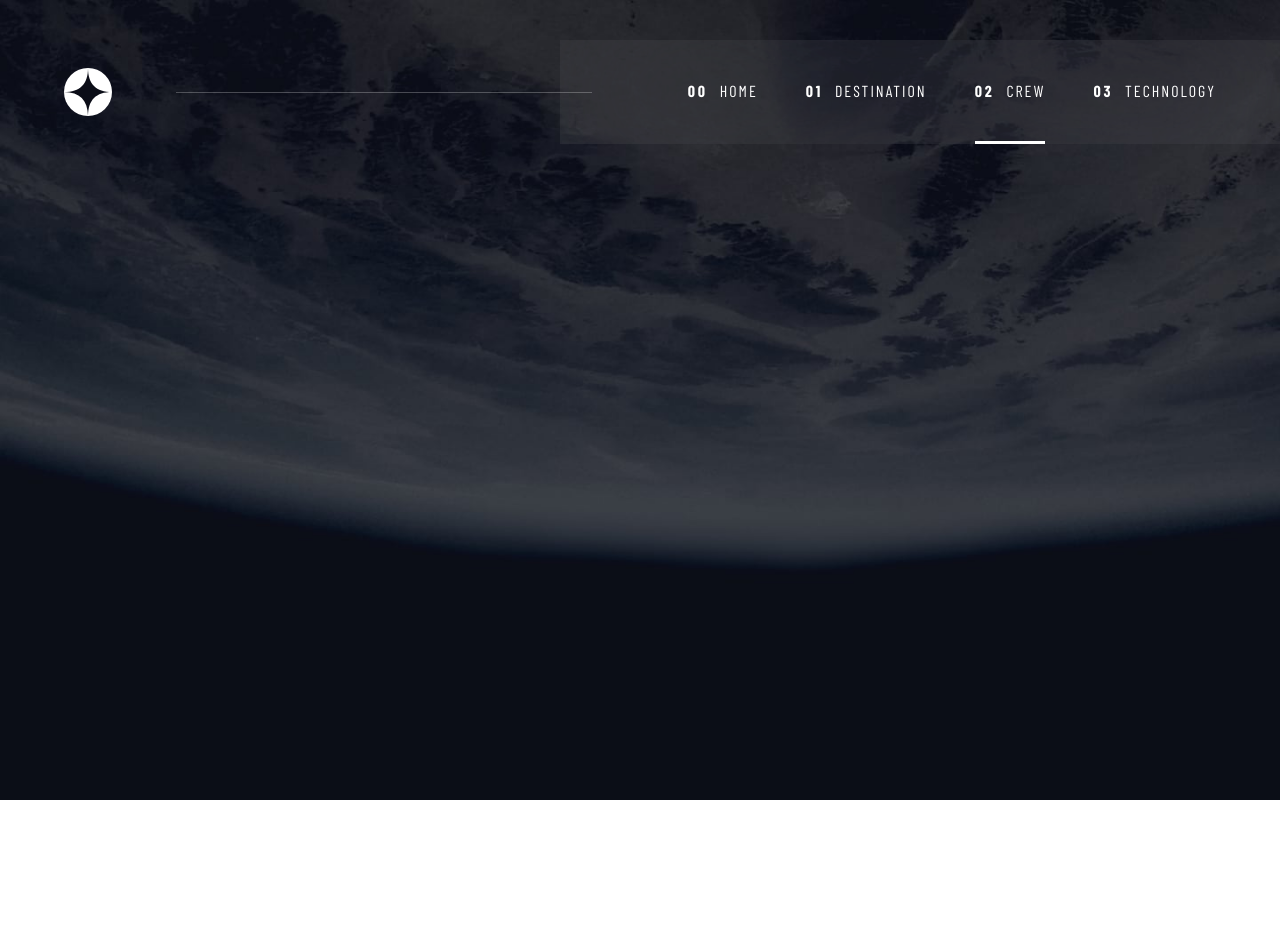
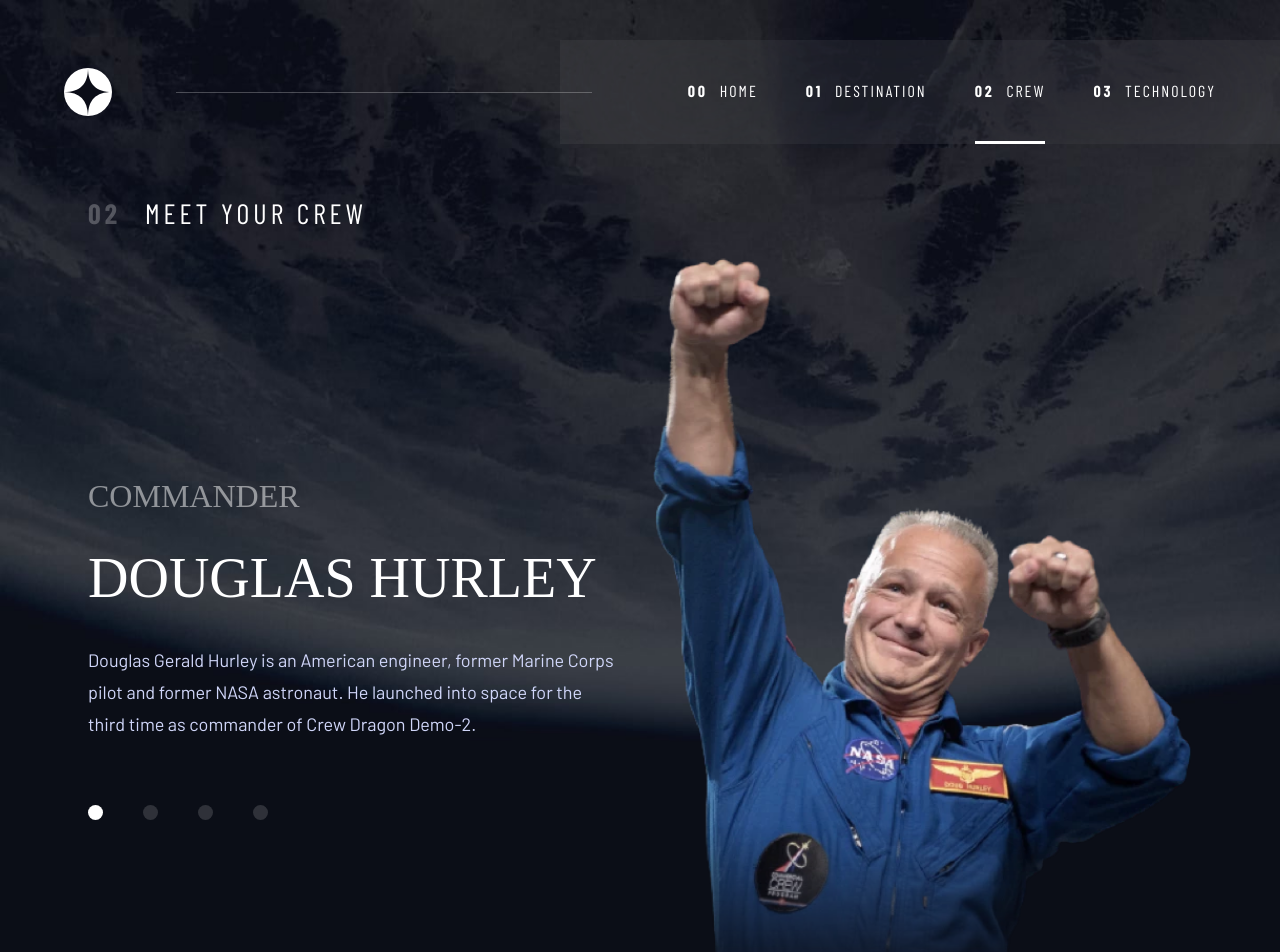
Before and after one commit to TonyFred-code/space-tourism-website, a React (Vite) app: page /crew in a window 1280 px wide. Shown: the top 952 px of the page. Before the commit the page ends 800 px from the top, so only its background shows below. Built offline with nearby package versions, Linux system fonts and the light colour scheme; a web font is replaced by a local one.

Commit message:
feat: add full content and styling for crew page
add slideshow for crewMembers
attach crewMember info from useData

```diff
--- a/src/pages/Crew.jsx
+++ b/src/pages/Crew.jsx
@@ -1,9 +1,125 @@
 import Header from "../components/Header.jsx";
+import { AnimatePresence, motion } from "framer-motion";
+import useData from "../hooks/useData.jsx";
+import { useCallback, useEffect, useRef, useState } from "react";
 
 export default function Crew() {
+  const { crew } = useData();
+  const [activeCrewMemberIndex, setActiveCrewMemberIndex] = useState(0);
+  const activeCrewMember = crew[activeCrewMemberIndex];
+  const intervalRef = useRef(null);
+  const [slideShowPaused, setSlideShowPaused] = useState(false);
+  const slideShowPausedRef = useRef(null);
+  const INTERVAL_DURATION = 5000; // 5 SECONDS
+
+  useEffect(() => {
+    slideShowPausedRef.current = slideShowPaused;
+  }, [slideShowPaused]);
+
+  const startInterval = useCallback(() => {
+    clearInterval(intervalRef.current);
+    intervalRef.current = setInterval(() => {
+      if (!slideShowPausedRef.current) {
+        setActiveCrewMemberIndex((prev) =>
+          prev === crew.length - 1 ? 0 : prev + 1
+        );
+      }
+    }, INTERVAL_DURATION);
+  }, [crew.length]);
+
+  useEffect(() => {
+    function handleVisibilityChange() {
+      setSlideShowPaused(document.hidden);
+    }
+
+    document.addEventListener("visibilitychange", handleVisibilityChange);
+
+    return () =>
+      document.removeEventListener("visibilitychange", handleVisibilityChange);
+  }, []);
+
+  useEffect(() => {
+    if (slideShowPaused) {
+      clearInterval(intervalRef.current);
+      return;
+    }
+    startInterval();
+
+    return () => clearInterval(intervalRef.current);
+  }, [startInterval, slideShowPaused]);
+
+  function updateActiveCrewMemberIndex(index) {
+    setActiveCrewMemberIndex(index);
+    startInterval();
+  }
+
   return (
     <div className="bg-blue-900 bg-[url('/assets/crew/background-crew-mobile.jpg')] md:bg-[url('/assets/crew/background-crew-tablet.jpg')] lg:bg-[url('/assets/crew/background-crew-desktop.jpg')] bg-size-[100%_100%] min-h-screen flex flex-col">
       <Header />
+      <main className="flex-1 p-6 flex flex-col gap-6 lg:py-12 lg:mx-auto lg:max-w-6xl">
+        <h1 className="uppercase flex gap-6 text-white mobile-text-preset-6 justify-center md:justify-start md:tablet-text-preset-5 lg:desktop-text-preset-5">
+          <span className="font-bold opacity-25">02</span>
+          <span>meet your crew</span>
+        </h1>
+        <div
+          className="flex flex-col gap-6 lg:flex-row lg:gap-8"
+          onMouseEnter={() => setSlideShowPaused(true)}
+          onMouseLeave={() => setSlideShowPaused(false)}
+        >
+          <motion.div
+            key={activeCrewMemberIndex}
+            initial={{ opacity: 0, y: 20 }}
+            animate={{ opacity: 1, y: 0 }}
+            exit={{ opacity: 0, y: -20 }}
+            transition={{ duration: 0.3, ease: "easeInOut" }}
+            className="flex-1 flex flex-col gap-6 md:max-w-lg md:mx-auto md:w-full lg:max-w-135 lg:justify-center"
+          >
+            <div className="space-y-6 py-10">
+              <h1 className="flex flex-col gap-2 uppercase items-center lg:items-start md:gap-4">
+                <span className="mobile-text-preset-4 md:tablet-text-preset-4 text-white/50 lg:desktop-text-preset-4">
+                  {activeCrewMember.role}
+                </span>
+                <span className="mobile-text-preset-3 lg:desktop-text-preset-3 md:tablet-text-preset-3 text-white">
+                  {activeCrewMember.name}
+                </span>
+              </h1>
+              <p className="text-blue-300 mobile-text-preset-9 lg:desktop-text-preset-9 md:tablet-text-preset-9 text-center lg:text-left">
+                {activeCrewMember.bio}
+              </p>
+            </div>
+            <div className="flex gap-2 justify-center items-center lg:justify-start lg:gap-10">
+              {crew.map((crewMember, index) => {
+                return (
+                  <button
+                    type="button"
+                    key={crewMember.name}
+                    className={`size-2.5 lg:size-3.75 rounded-full ${activeCrewMemberIndex === index ? "bg-white" : "bg-white/15"} cursor-pointer hover:bg-white/50`}
+                    onClick={() => updateActiveCrewMemberIndex(index)}
+                  ></button>
+                );
+              })}
+            </div>
+          </motion.div>
+          <div className="flex-1 flex items-end justify-center">
+            <AnimatePresence mode="wait">
+              <motion.span
+                className="flex items-center justify-center min-w-68 md:min-w-110 lg:min-w-135"
+                key={activeCrewMemberIndex}
+                initial={{ opacity: 0, scale: 0.95, y: -20 }}
+                animate={{ opacity: 1, scale: 1, y: 0 }}
+                exit={{ opacity: 0, scale: 0.95, y: 20 }}
+                transition={{ duration: 0.3, ease: "easeInOut" }}
+              >
+                <img
+                  src={activeCrewMember.images.webp}
+                  alt={`Image of ${activeCrewMember.name}`}
+                  className="w-full h-full mask-[linear-gradient(to_bottom,#D9D9D9_77%,transparent_100%)]"
+                />
+              </motion.span>
+            </AnimatePresence>
+          </div>
+        </div>
+      </main>
     </div>
   );
 }
```
